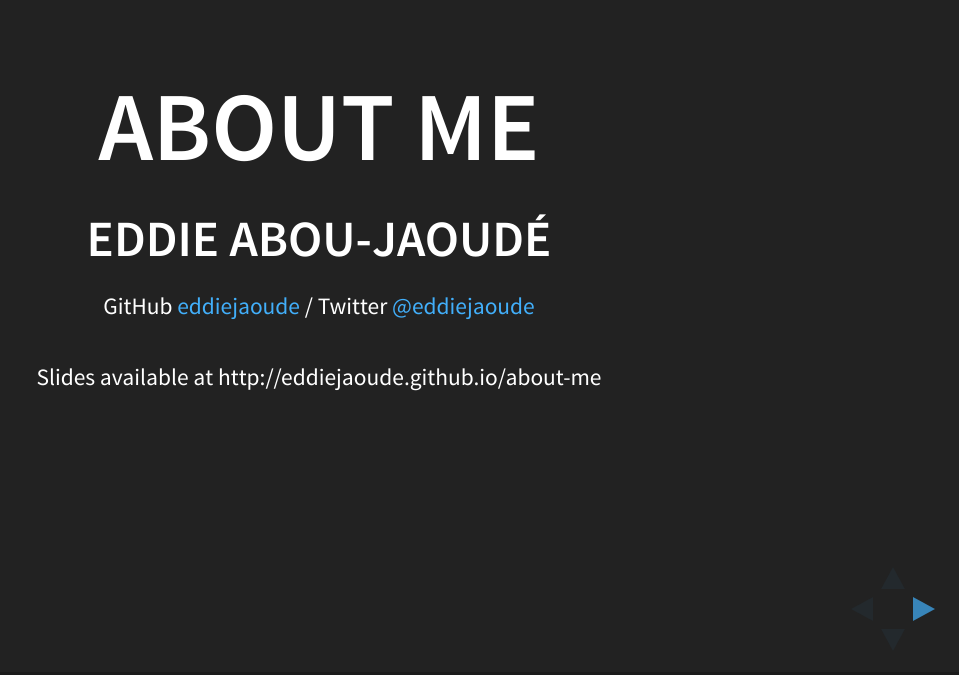
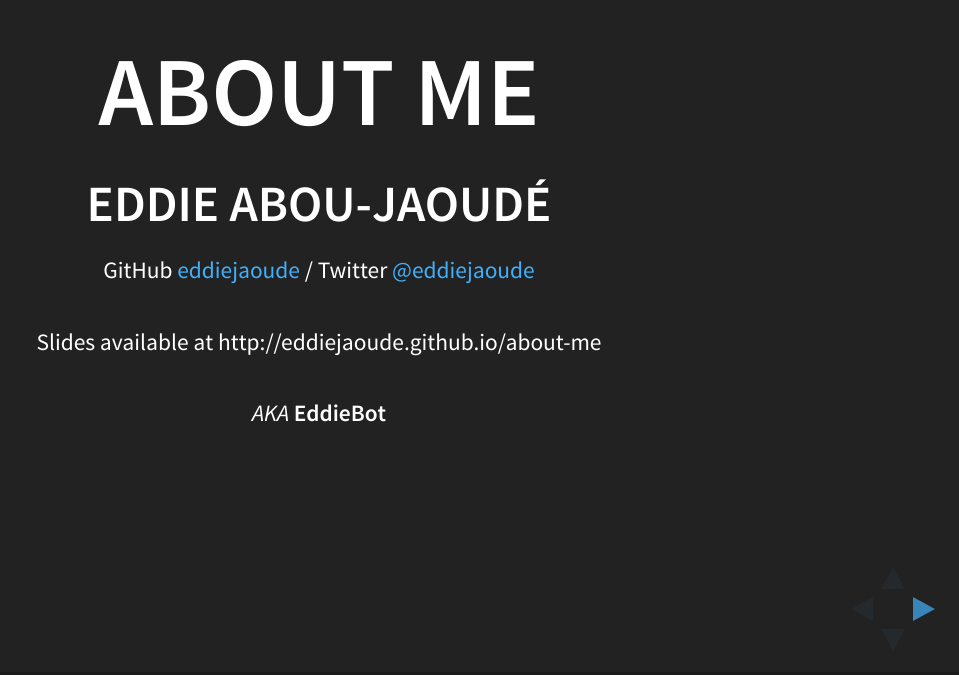
Before and after one commit to eddiejaoude/about-me, a website: page index.html in a window 1280 px wide. Shown: the part 125-800 px from the top of the page, without its empty margins (321-1280 px from the left). Drawn offline with Linux system fonts and the light colour scheme.

Commit message:
AKA EddieBot added to first slide

```diff
--- a/index.html
+++ b/index.html
@@ -47,6 +47,9 @@
 					</p>
 					<p>
 						<small>Slides available at http://eddiejaoude.github.io/about-me</small>
+					</p>
+					<p>
+						<small><i>AKA</i> <b>EddieBot</b></small>
 					</p>
 				</section>
 
```
